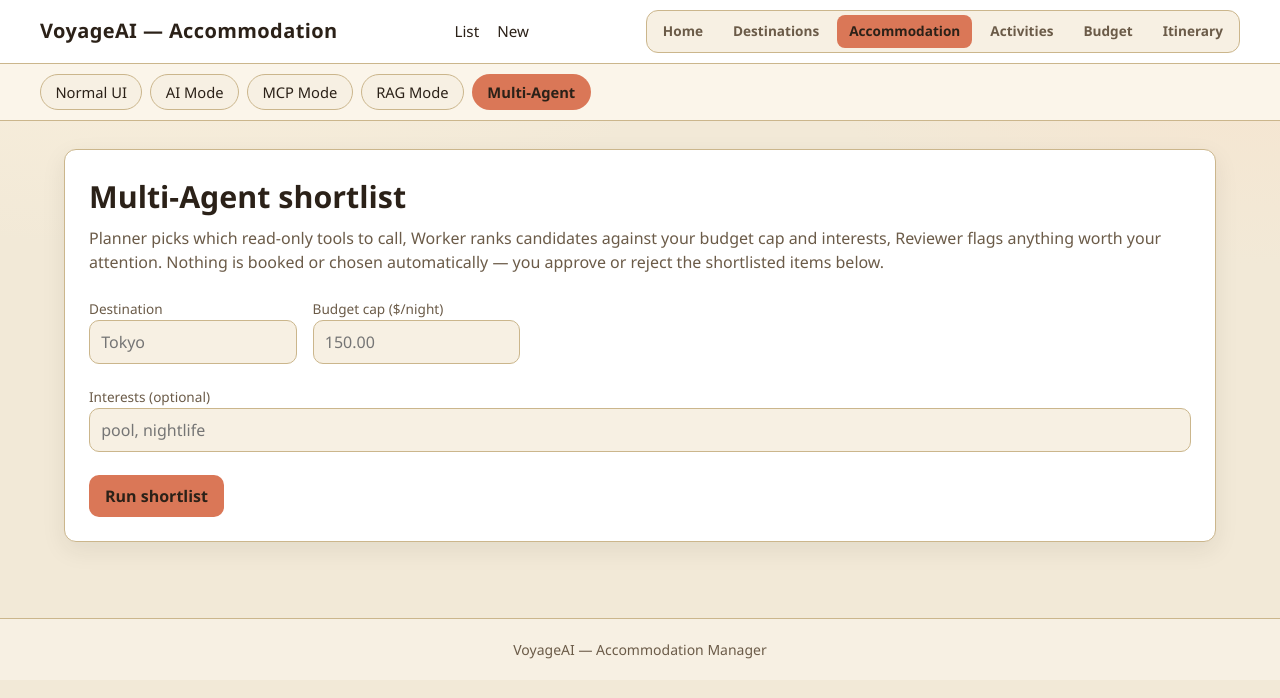
After one commit to Flynn-Jones/voyage-ai, a Flask app: page /multi-agent in a window 1280 px wide. The commit adds this page. Shown: the top 698 px of the page. Run offline with Flask 3, Linux system fonts and the light colour scheme; data that the repository does not hold is empty; some libraries are stand-ins or nearby versions.

Commit message:
feat(accommodation): add a Multi-Agent tab to the frontend
Accommodation's own server-rendered, form-POST pattern (mirroring the existing
MCP/RAG mode pages, not Budget's iframe/nginx/JS tab style, since this frontend
is Flask+Jinja): a /multi-agent route with action=run|review, a new Multi-Agent
mode tab in the nav, and a template showing the Planner/Worker/Reviewer panels,
a shortlist table with per-item approve checkboxes, the decision outcome, and
the run's full history timeline.

Decision logic needed for the review step: no approved_ids checked -> "reject",
otherwise "partial" (which the Multi-Agent Server's resolve_decision() accepts
even when every id is checked - no separate "approve" case needed).

Verified for real against the live stack (not just mocked tests): started the
real accommodation containers, the shared MCP server and Multi-Agent Server
(restarted to pick up accommodation_shortlist.py - it had been running since
before this branch added the file), then drove the actual frontend route with
real HTTP form posts:
- run + approve one item -> state applied, history shows the full
  created->plan->work->review->human_review->applied lifecycle
- run + reject all (no approved_ids) -> state rejected
- run under docker-compose.ci.yml (MULTI_AGENT_ENABLED=false) -> the disabled
  banner, no agents called

9 frontend tests pass (6 new), ruff clean.

Co-Authored-By: Claude Opus 5 <noreply@anthropic.com>

```diff
--- a/accommodation-service/frontend/app.py
+++ b/accommodation-service/frontend/app.py
@@ -361,6 +361,87 @@ def create_app():
         payload = data.get("results") if action == "retrieve" else data
         return render_rag(query=query, raw_result=json.dumps(payload, indent=2), raw_title=titles[action])
 
+    def fetch_history(run_id):
+        try:
+            response = backend_request("GET", f"/accommodation/multi-agent/runs/{run_id}/history")
+        except RuntimeError:
+            return []
+        if response.status_code != 200:
+            return []
+        data = response.json() if response.headers.get("Content-Type", "").startswith("application/json") else {}
+        history = data.get("result")
+        return history if isinstance(history, list) else []
+
+    def render_multi_agent(**overrides):
+        context = {
+            "destination": "", "budget_cap_raw": "", "interests_raw": "",
+            "run": None, "review_result": None, "history": None,
+            "disabled": False, "error": None,
+        }
+        context.update(overrides)
+        return render_template("multi_agent.html", destinations=fetch_destinations(), **context)
+
+    @app.route("/multi-agent", methods=["GET", "POST"])
+    def multi_agent_page():
+        if request.method == "GET":
+            return render_multi_agent()
+
+        action = request.form.get("action", "run")
+
+        if action == "review":
+            run_id = request.form.get("run_id", "").strip()
+            approved_ids = request.form.getlist("approved_ids")
+            decision = "partial" if approved_ids else "reject"
+
+            try:
+                response = backend_request(
+                    "POST", f"/accommodation/multi-agent/runs/{run_id}/review",
+                    json_body={"decision": decision, "approved_ids": approved_ids,
+                               "note": request.form.get("note", "").strip() or None,
+                               "reviewer": "accommodation-ui"},
+                )
+            except RuntimeError as exc:
+                return render_multi_agent(error=str(exc)), 502
+
+            data = response.json() if response.headers.get("Content-Type", "").startswith("application/json") else {}
+            if response.status_code == 403:
+                return render_multi_agent(disabled=True), 403
+            if response.status_code >= 400:
+                return render_multi_agent(error=data.get("error") or "Review failed."), response.status_code
+
+            return render_multi_agent(review_result=data.get("result"), history=fetch_history(run_id))
+
+        # action == "run"
+        destination = request.form.get("destination", "").strip()
+        budget_cap_raw = request.form.get("budget_cap", "")
+        interests_raw = request.form.get("interests", "")
+        budget_cap = parse_float(budget_cap_raw)
+        echo = {"destination": destination, "budget_cap_raw": budget_cap_raw, "interests_raw": interests_raw}
+
+        if not destination:
+            return render_multi_agent(error="Destination is required.", **echo), 400
+        if budget_cap is None or budget_cap <= 0:
+            return render_multi_agent(error="Budget cap must be a positive number.", **echo), 400
+
+        interests = [item.strip().lower() for item in interests_raw.split(",") if item.strip()]
+        payload = {"destination": destination, "budget_cap": budget_cap}
+        if interests:
+            payload["interests"] = interests
+
+        try:
+            response = backend_request("POST", "/accommodation/multi-agent/run", json_body=payload)
+        except RuntimeError as exc:
+            return render_multi_agent(error=str(exc), **echo), 502
+
+        data = response.json() if response.headers.get("Content-Type", "").startswith("application/json") else {}
+        if response.status_code == 403:
+            return render_multi_agent(disabled=True, **echo), 403
+        if response.status_code >= 400:
+            return render_multi_agent(error=data.get("error") or "Multi-Agent run failed.", **echo), response.status_code
+
+        result = data.get("result") or {}
+        return render_multi_agent(run=result, history=fetch_history(result.get("run_id")), **echo)
+
     @app.route("/health")
     def health():
         return {"status": "ok"}
--- a/accommodation-service/frontend/templates/base.html
+++ b/accommodation-service/frontend/templates/base.html
@@ -35,7 +35,8 @@
          'edit_accommodation_form', 'create_accommodation', 'update_accommodation']),
        ('AI Mode', url_for('recommend_page'), ['recommend_page', 'recommend']),
        ('MCP Mode', url_for('mcp_page'), ['mcp_page']),
-       ('RAG Mode', url_for('rag_page'), ['rag_page'])
+       ('RAG Mode', url_for('rag_page'), ['rag_page']),
+       ('Multi-Agent', url_for('multi_agent_page'), ['multi_agent_page'])
      ] %}
   <nav class="mode-bar" aria-label="Application modes">
     <div class="mode-bar__container">
--- /dev/null
+++ b/accommodation-service/frontend/templates/multi_agent.html
@@ -0,0 +1,194 @@
+{% extends "base.html" %}
+
+{% block title %}Multi-Agent &mdash; Accommodation{% endblock %}
+
+{% block content %}
+<section class="panel">
+  <div class="page-header">
+    <div>
+      <h1>Multi-Agent shortlist</h1>
+      <p>
+        Planner picks which read-only tools to call, Worker ranks candidates against your
+        budget cap and interests, Reviewer flags anything worth your attention. Nothing is
+        booked or chosen automatically &mdash; you approve or reject the shortlisted items below.
+      </p>
+    </div>
+  </div>
+
+  {% if disabled %}
+    <div class="alert alert--warning">
+      <strong>Multi-Agent mode is disabled (cloud default).</strong>
+      <p>This deployment runs with <code>MULTI_AGENT_ENABLED=false</code>. The Normal UI tab still works.</p>
+    </div>
+  {% elif error %}
+    <div class="alert alert--error"><strong>Multi-Agent call failed</strong><p>{{ error }}</p></div>
+  {% endif %}
+
+  <form method="post" action="{{ url_for('multi_agent_page') }}" class="stacked-form">
+    <input type="hidden" name="action" value="run">
+    <div class="field-grid">
+      <label>
+        <span>Destination</span>
+        {% if destinations %}
+          <select name="destination" required>
+            <option value="">Select a city</option>
+            {% for destination_option in destinations %}
+              <option value="{{ destination_option.city }}" {% if destination_option.city == destination %}selected{% endif %}>
+                {{ destination_option.city }}{% if destination_option.country %}, {{ destination_option.country }}{% endif %}
+              </option>
+            {% endfor %}
+          </select>
+        {% else %}
+          <input name="destination" placeholder="Tokyo" value="{{ destination or '' }}" required>
+        {% endif %}
+      </label>
+      <label>
+        <span>Budget cap ($/night)</span>
+        <input name="budget_cap" type="number" step="0.01" min="0.01" placeholder="150.00"
+               value="{{ budget_cap_raw or '' }}" required>
+      </label>
+      <label class="full-width">
+        <span>Interests (optional)</span>
+        <input name="interests" placeholder="pool, nightlife" value="{{ interests_raw or '' }}">
+      </label>
+    </div>
+    <div class="form-actions">
+      <button class="button button--primary" type="submit">Run shortlist</button>
+    </div>
+  </form>
+</section>
+
+{% if run %}
+<section class="panel">
+  <h2>
+    Run <code>{{ run.run_id }}</code>
+    <span class="badge badge--secondary">{{ run.state }}</span>
+  </h2>
+
+  <h3>Plan</h3>
+  <p class="hint">{{ run.plan.rationale }}</p>
+  <ul>
+    {% for step in run.plan.steps %}
+      <li><code>{{ step.tool }}</code> &mdash; {{ step.reason }}</li>
+    {% endfor %}
+  </ul>
+
+  <h3>Shortlist</h3>
+  <p class="hint">{{ run.work.summary }}</p>
+  {% if run.work['items'] %}
+  <table class="accommodation-table">
+    <thead>
+      <tr>
+        <th>Approve</th><th>#</th><th>Name</th><th>$/night</th><th>Rating</th>
+        <th>Within budget</th><th>Matched interests</th><th>Score</th>
+      </tr>
+    </thead>
+    <tbody>
+      {% for item in run.work['items'] %}
+        <tr>
+          <td><input type="checkbox" name="approved_ids" value="{{ item.id }}" form="ma-review-form" checked></td>
+          <td>{{ item.id }}</td>
+          <td>{{ item.name }}</td>
+          <td>${{ '%.2f' | format(item.price_per_night) }}</td>
+          <td>{{ item.rating if item.rating is not none else '-' }}</td>
+          <td>
+            {% if item.within_budget %}
+              <span class="badge badge--ok">yes</span>
+            {% else %}
+              <span class="badge badge--fail">over cap</span>
+            {% endif %}
+          </td>
+          <td>{{ (item.matched_interests or []) | join(', ') or '-' }}</td>
+          <td>{{ item.score }}</td>
+        </tr>
+      {% endfor %}
+    </tbody>
+  </table>
+  {% else %}
+    <p class="hint">Nothing matched this destination and budget cap.</p>
+  {% endif %}
+
+  {% if run.work.evidence %}
+    <p class="hint">
+      {% for source in run.work.evidence %}
+        <span class="badge badge--filter">{{ source.source }}: {{ source.detail }}</span>
+      {% endfor %}
+    </p>
+  {% endif %}
+
+  <h3>
+    Reviewer
+    <span class="badge {% if run.review.risk == 'high' %}badge--fail{% elif run.review.risk == 'medium' %}badge--secondary{% else %}badge--ok{% endif %}">
+      {{ run.review.risk }} risk
+    </span>
+  </h3>
+  {% if run.review.findings %}
+    <ul>{% for finding in run.review.findings %}<li>{{ finding }}</li>{% endfor %}</ul>
+  {% endif %}
+  {% if run.review.recommendations %}
+    <p class="hint"><strong>Recommendations:</strong></p>
+    <ul>{% for rec in run.review.recommendations %}<li>{{ rec }}</li>{% endfor %}</ul>
+  {% endif %}
+
+  {% if run.work['items'] %}
+  <h3>Human review</h3>
+  <p class="hint">
+    Untick an item to reject it. Nothing in accommodation-db is written either way &mdash;
+    this only records your decision on the run and tells Multi-Agent it is closed out.
+  </p>
+  <form id="ma-review-form" method="post" action="{{ url_for('multi_agent_page') }}">
+    <input type="hidden" name="action" value="review">
+    <input type="hidden" name="run_id" value="{{ run.run_id }}">
+    <label class="full-width">
+      <span>Decision note (optional)</span>
+      <input name="note" placeholder="Why you approved or rejected items">
+    </label>
+    <div class="form-actions">
+      <button class="button button--primary" type="submit">Submit decision</button>
+    </div>
+  </form>
+  {% endif %}
+</section>
+{% endif %}
+
+{% if review_result %}
+<section class="panel">
+  <h2>
+    Decision recorded
+    <span class="badge badge--secondary">{{ review_result.state }}</span>
+  </h2>
+  <p><strong>Decision:</strong> {{ review_result.decision }}</p>
+  {% if review_result.approved_items %}
+    <p class="hint"><strong>Approved:</strong>
+      {% for item in review_result.approved_items %}<span class="badge badge--ok">{{ item.name }}</span>{% endfor %}
+    </p>
+  {% endif %}
+  {% if review_result.rejected_ids %}
+    <p class="hint"><strong>Rejected ids:</strong> {{ review_result.rejected_ids | join(', ') }}</p>
+  {% endif %}
+  <p class="hint">
+    Run lifecycle closed:
+    {% if review_result.applied_recorded %}
+      <span class="badge badge--ok">applied</span>
+    {% else %}
+      <span class="badge badge--filter">{{ review_result.state }}</span>
+    {% endif %}
+  </p>
+</section>
+{% endif %}
+
+{% if history %}
+<section class="panel">
+  <h2>History</h2>
+  <ul>
+    {% for event in history %}
+      <li>
+        <span class="badge badge--secondary">{{ event.step }}</span>
+        {{ event.agent or '-' }} &rarr; {{ event.state }}
+        <span class="hint">{{ event.ts }}</span>
+      </li>
+    {% endfor %}
+  </ul>
+</section>
+{% endif %}
+{% endblock %}
```
Also changed, not shown: accommodation-service/frontend/tests/test_multi_agent.py (added, +167 -0 lines).
